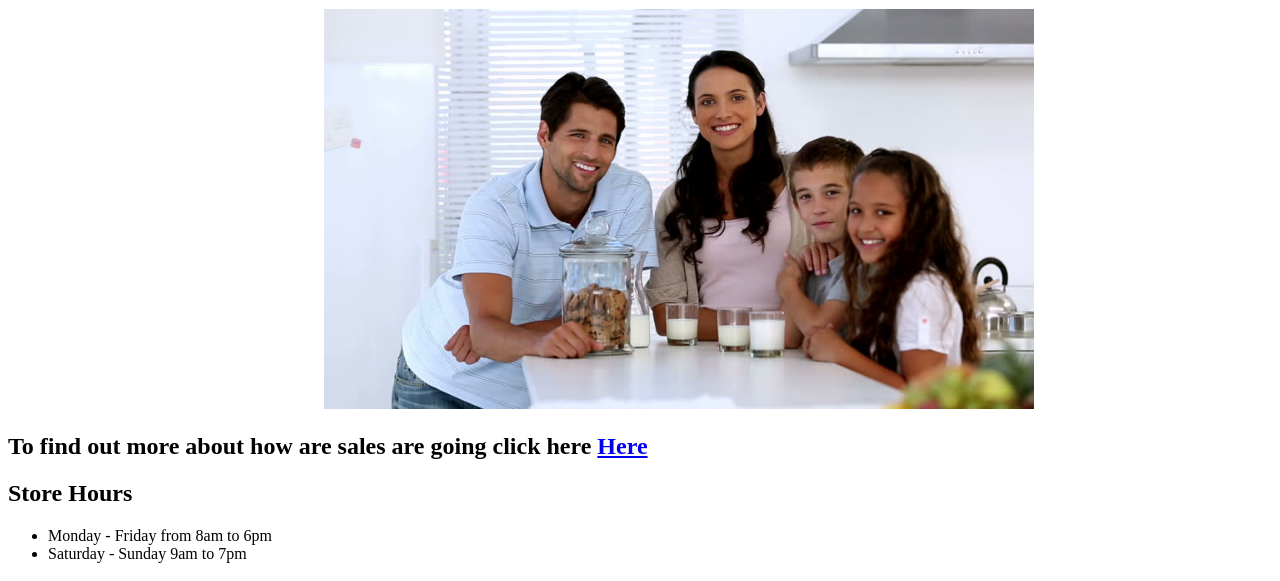
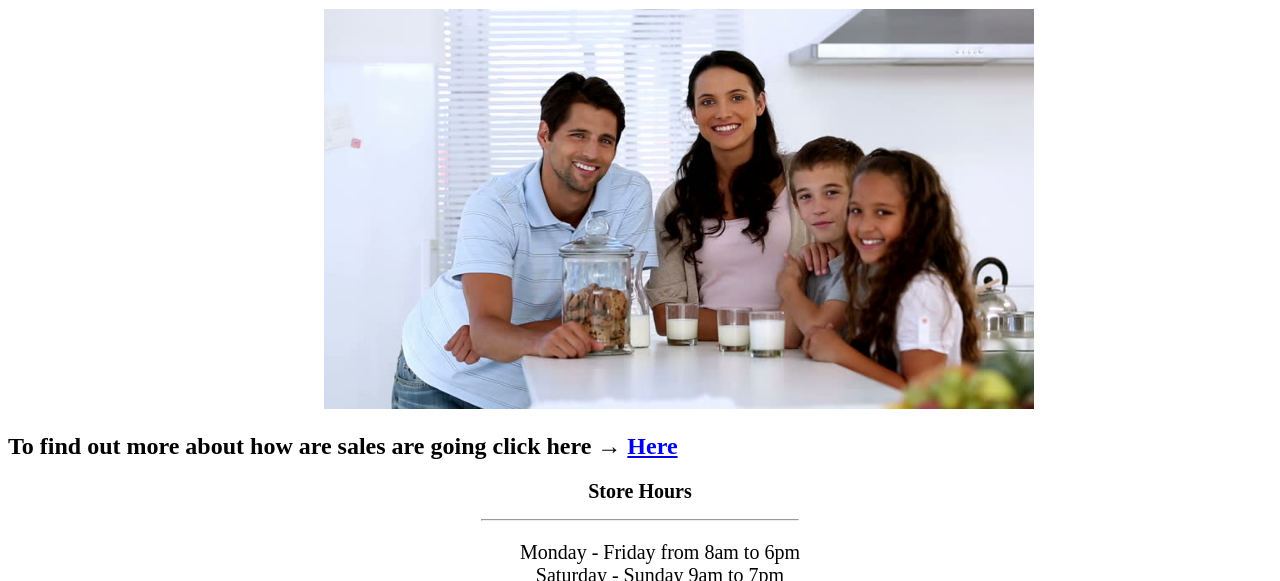
Before and after one commit to rzvdev1/cookie-stand, a plain HTML site: page index.html in a window 1280 px wide. Shown: the part 78-659 px from the top of the page. Drawn offline with Linux system fonts and the light colour scheme.

Commit message:
style added

```diff
--- a/css/style.css
+++ b/css/style.css
@@ -8,6 +8,7 @@ h2.h2-text {
   font-size: 30px;
   color: darkcyan;
 }
+
 table {
   border-collapse: collapse;
   margin: auto;
@@ -31,6 +32,9 @@ tr:nth-child(even) {
   margin-right: auto;
   width: 50%;
 }
+hr {
+  width: 25%;
+}
 
 footer {
   text-align: center;
@@ -41,6 +45,15 @@ footer {
   justify-content: center;
   align-items: center;
   flex-wrap: wrap;
+  background-color: rgb(83, 53, 167);
+  border-radius: 15%;
+}
+.style {
+  font-size: 20px;
+  text-align: center;
+}
+li {
+  list-style-type: none;
 }
 
 /* w3schools css for contact form */
--- a/index.html
+++ b/index.html
@@ -17,16 +17,19 @@
       </div>
       <div>
         <h2>
-          To find out more about how are sales are going click here
+          To find out more about how are sales are going click here &#x2192;
           <a href="html/sales.html" target="_blank"> Here</a>
         </h2>
       </div>
-      <h2>Store Hours</h2>
-      <ul>
-        <li>Monday - Friday from 8am to 6pm</li>
-        <li>Saturday - Sunday 9am to 7pm</li>
-      </ul>
-      <h2 class="h2-text">Our Gallery</h2>
+      <div>
+        <h2 class="style">Store Hours</h2>
+        <hr />
+        <ul class="style">
+          <li>Monday - Friday from 8am to 6pm</li>
+          <li>Saturday - Sunday 9am to 7pm</li>
+        </ul>
+        <h2 class="h2-text">Our Gallery</h2>
+      </div>
       <div class="flex-container">
         <img src="images/chinook.jpg" />
         <img src="images/cutter.jpeg" />
```
